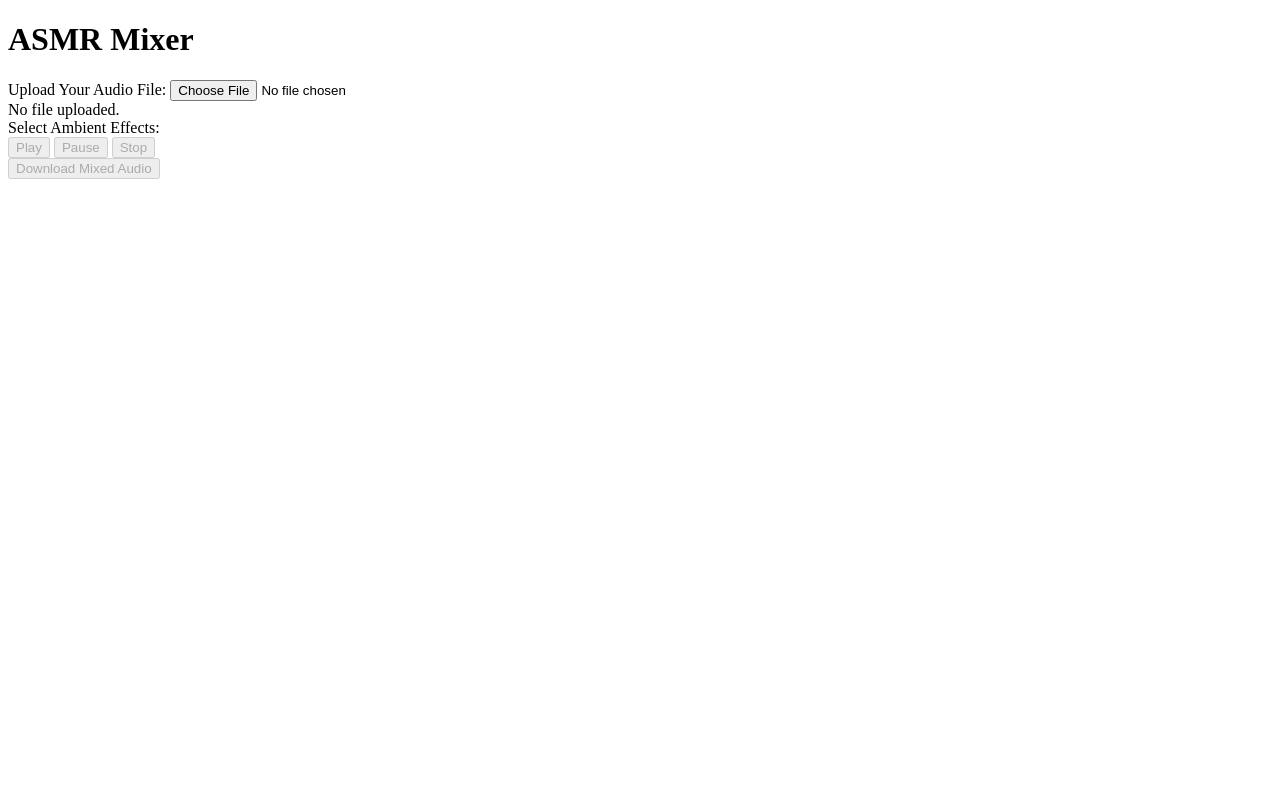
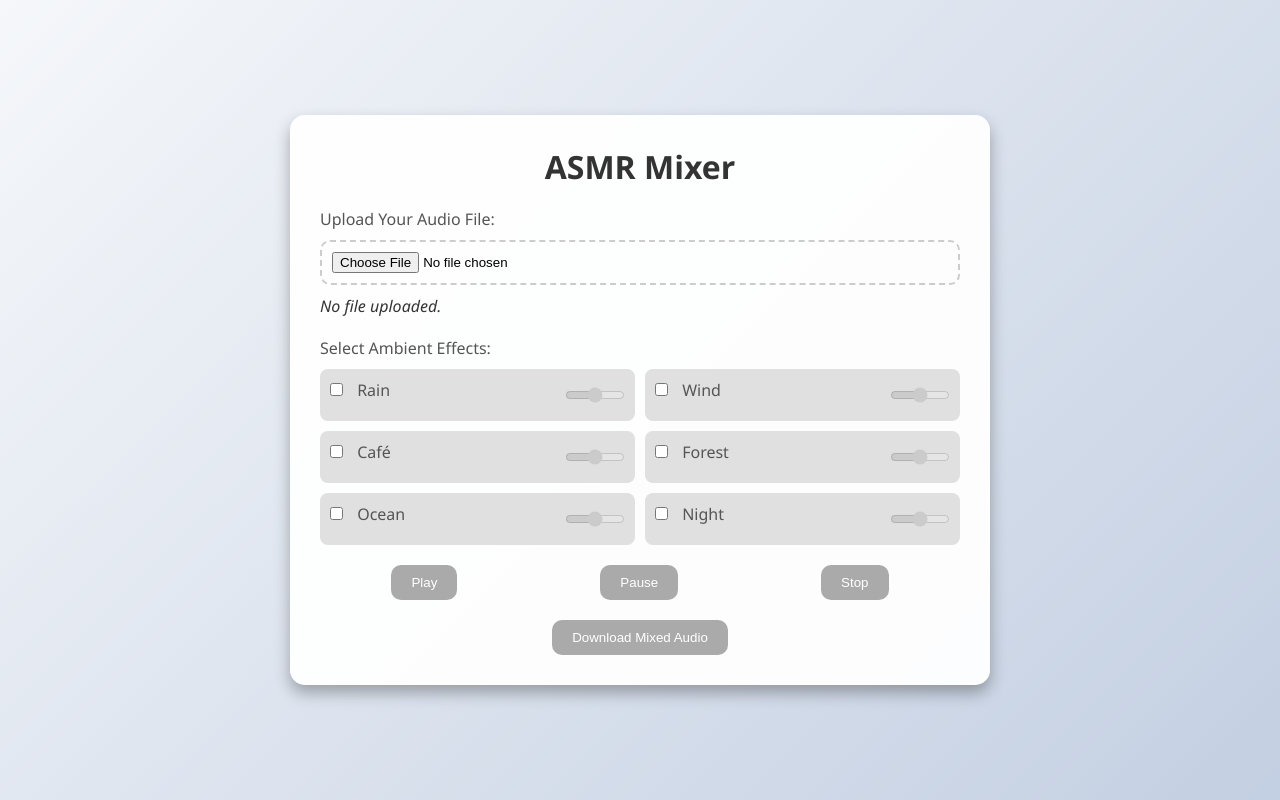
Before and after one commit to williamdwinnell/asmr_mp3_maker, a plain HTML site: page index.html in a window 1280 px wide. Drawn offline with Linux system fonts and the light colour scheme; no server answers.

Commit message:
Add files via upload

```diff
--- a/index.html
+++ b/index.html
@@ -4,8 +4,168 @@
     <meta charset="UTF-8">
     <title>ASMR Mixer</title>
     <style>
-        /* [Your existing CSS styles here] */
-        /* For brevity, the CSS is not repeated here, but include your existing styles */
+        /* Reset and Base Styles */
+        * {
+            margin: 0;
+            padding: 0;
+            box-sizing: border-box;
+        }
+
+        body {
+            font-family: 'Segoe UI', Tahoma, Geneva, Verdana, sans-serif;
+            background: linear-gradient(135deg, #f5f7fa, #c3cfe2);
+            min-height: 100vh;
+            display: flex;
+            justify-content: center;
+            align-items: center;
+            padding: 20px;
+        }
+
+        /* Container */
+        .container {
+            background: rgba(255, 255, 255, 0.95);
+            padding: 30px;
+            border-radius: 15px;
+            box-shadow: 0 8px 16px rgba(0,0,0,0.3);
+            max-width: 700px;
+            width: 100%;
+        }
+
+        /* Header */
+        .container h1 {
+            text-align: center;
+            margin-bottom: 20px;
+            color: #333;
+        }
+
+        /* File Upload */
+        .upload-section {
+            display: flex;
+            flex-direction: column;
+            margin-bottom: 20px;
+        }
+
+        .upload-section label {
+            margin-bottom: 10px;
+            color: #555;
+        }
+
+        .upload-section input[type="file"] {
+            padding: 10px;
+            border: 2px dashed #ccc;
+            border-radius: 10px;
+            cursor: pointer;
+            transition: border-color 0.3s;
+        }
+
+        .upload-section input[type="file"]:hover {
+            border-color: #777;
+        }
+
+        .uploaded-file {
+            margin-top: 10px;
+            color: #333;
+            font-style: italic;
+        }
+
+        /* Effects Selection */
+        .effects-section {
+            margin-bottom: 20px;
+        }
+
+        .effects-section label {
+            display: block;
+            margin-bottom: 10px;
+            color: #555;
+        }
+
+        .effects-section .effects-options {
+            display: flex;
+            flex-wrap: wrap;
+            gap: 10px;
+        }
+
+        .effects-section .effect-control {
+            flex: 1 1 45%;
+            display: flex;
+            align-items: center;
+            justify-content: space-between;
+            background: #e0e0e0;
+            padding: 10px;
+            border-radius: 8px;
+            transition: background 0.3s;
+        }
+
+        .effects-section .effect-control:hover {
+            background: #d5d5d5;
+        }
+
+        .effects-section .effect-control input[type="checkbox"] {
+            margin-right: 10px;
+            cursor: pointer;
+        }
+
+        .effects-section .volume-slider {
+            width: 60px;
+            cursor: pointer;
+        }
+
+        /* Controls */
+        .controls {
+            display: flex;
+            justify-content: space-around;
+            margin-bottom: 20px;
+        }
+
+        .controls button {
+            padding: 10px 20px;
+            border: none;
+            border-radius: 10px;
+            background: #4e54c8;
+            color: #fff;
+            cursor: pointer;
+            transition: background 0.3s;
+        }
+
+        .controls button:disabled {
+            background: #aaa;
+            cursor: not-allowed;
+        }
+
+        .controls button:hover:not(:disabled) {
+            background: #6f7fff;
+        }
+
+        /* Download Button */
+        .download-section {
+            text-align: center;
+        }
+
+        .download-section button {
+            padding: 10px 20px;
+            border: none;
+            border-radius: 10px;
+            background: #34e89e;
+            color: #fff;
+            cursor: pointer;
+            transition: background 0.3s;
+        }
+
+        .download-section button:disabled {
+            background: #aaa;
+            cursor: not-allowed;
+        }
+
+        .download-section button:hover:not(:disabled) {
+            background: #28c290;
+        }
+
+        /* Responsive */
+        @media (max-width: 600px) {
+            .effects-section .effect-control {
+                flex: 1 1 100%;
+            }
+        }
     </style>
 </head>
 <body>
@@ -23,8 +183,48 @@
         <div class="effects-section">
             <label>Select Ambient Effects:</label>
             <div class="effects-options">
-                <!-- [Your effect controls here] -->
-                <!-- For brevity, the effect controls are not repeated here, but include your existing effect controls -->
+                <div class="effect-control">
+                    <label>
+                        <input type="checkbox" value="rain">
+                        Rain
+                    </label>
+                    <input type="range" min="0" max="1" step="0.01" value="0.5" class="volume-slider" data-effect="rain" disabled>
+                </div>
+                <div class="effect-control">
+                    <label>
+                        <input type="checkbox" value="wind">
+                        Wind
+                    </label>
+                    <input type="range" min="0" max="1" step="0.01" value="0.5" class="volume-slider" data-effect="wind" disabled>
+                </div>
+                <div class="effect-control">
+                    <label>
+                        <input type="checkbox" value="cafe">
+                        Café
+                    </label>
+                    <input type="range" min="0" max="1" step="0.01" value="0.5" class="volume-slider" data-effect="cafe" disabled>
+                </div>
+                <div class="effect-control">
+                    <label>
+                        <input type="checkbox" value="forest">
+                        Forest
+                    </label>
+                    <input type="range" min="0" max="1" step="0.01" value="0.5" class="volume-slider" data-effect="forest" disabled>
+                </div>
+                <div class="effect-control">
+                    <label>
+                        <input type="checkbox" value="ocean">
+                        Ocean
+                    </label>
+                    <input type="range" min="0" max="1" step="0.01" value="0.5" class="volume-slider" data-effect="ocean" disabled>
+                </div>
+                <div class="effect-control">
+                    <label>
+                        <input type="checkbox" value="night">
+                        Night
+                    </label>
+                    <input type="range" min="0" max="1" step="0.01" value="0.5" class="volume-slider" data-effect="night" disabled>
+                </div>
             </div>
         </div>
 
@@ -132,7 +332,7 @@
             // Handle the new file upload
             const file = e.target.files[0];
             if (file) {
-                const validTypes = ['audio/mpeg', 'audio/mp3', 'audio/wav', 'audio/ogg', 'audio/x-m4a', 'audio/wav'];
+                const validTypes = ['audio/mpeg', 'audio/mp3', 'audio/wav', 'audio/ogg', 'audio/x-m4a'];
                 if (validTypes.includes(file.type)) {
                     try {
                         const arrayBuffer = await file.arrayBuffer();
@@ -147,7 +347,7 @@
                     }
                 } else {
                     uploadedFileDisplay.textContent = 'Invalid file type.';
-                    alert('Invalid file type. Please upload a valid audio file.');
+                    alert('Invalid file type. Please upload a valid MP3 file.');
                 }
             }
         });
```
